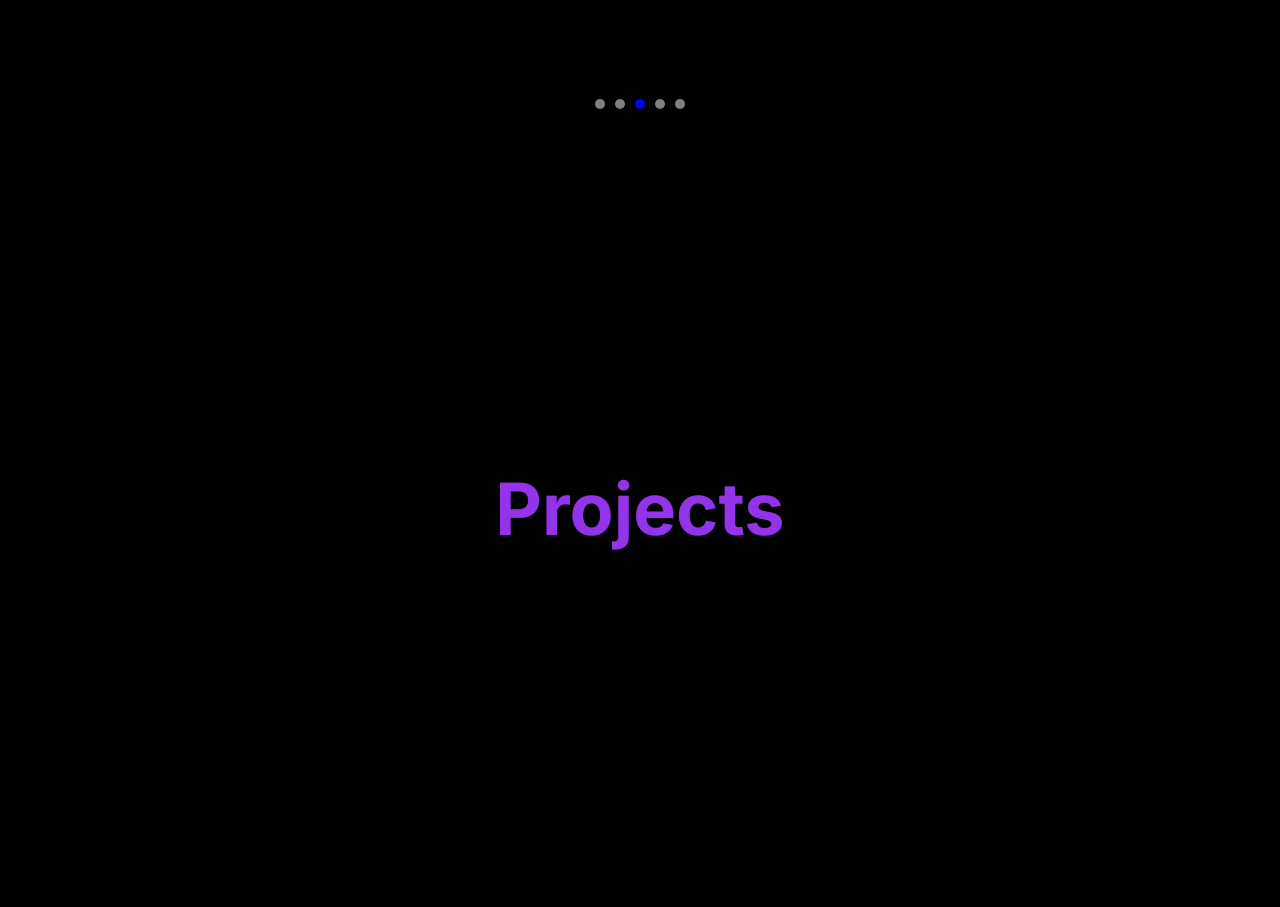
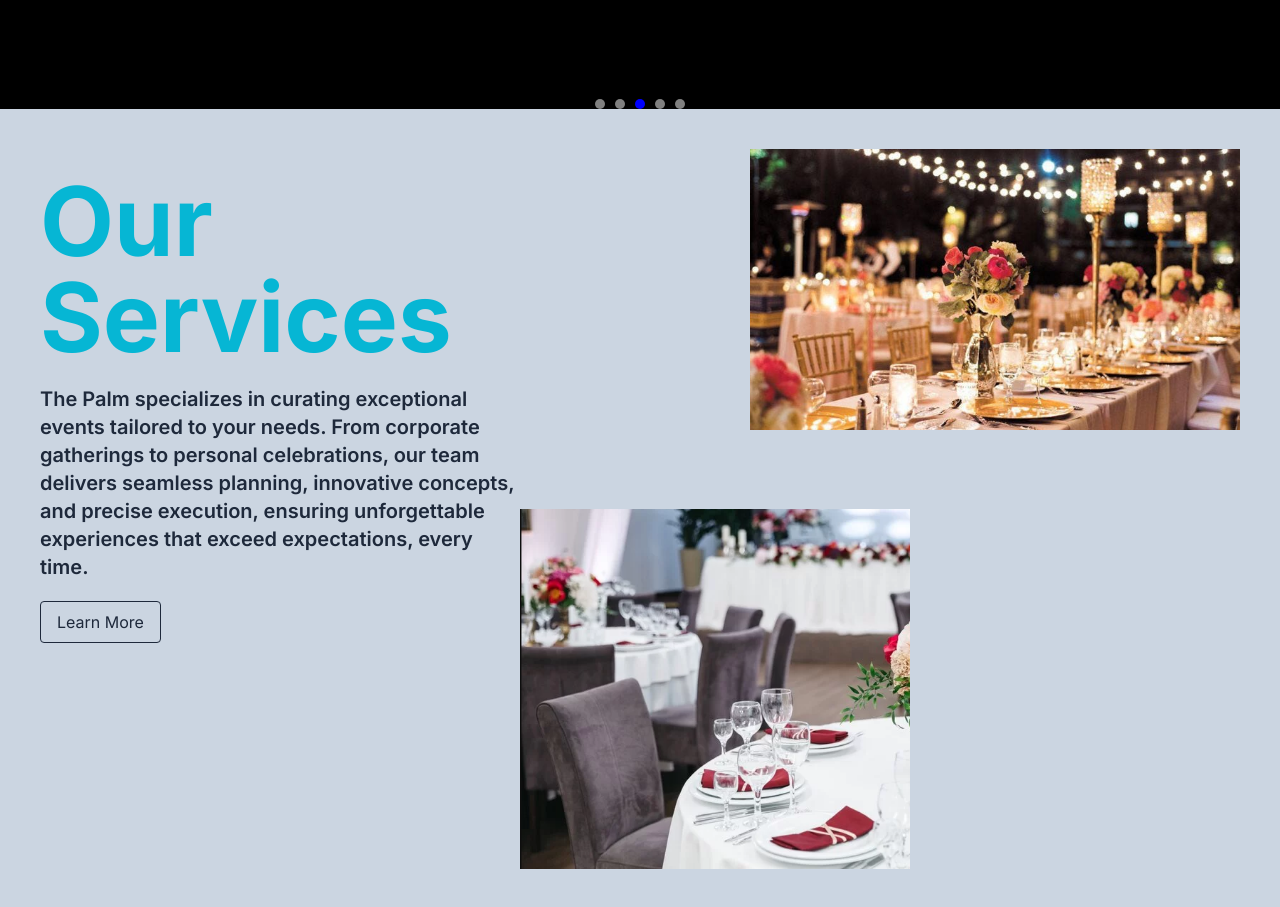
Before and after one commit to AbbasAliKazmi/nextjs-piaic-class-practice, a Next.js app: page / in a window 1280 px wide. Shown: the part 2291-3198 px from the top of the page. Built offline with nearby package versions, Linux system fonts and the light colour scheme.

Commit message:
Add Ourservicesec component to projects section

```diff
--- /dev/null
+++ b/src/app/ourservicesection/page.tsx
@@ -0,0 +1,40 @@
+import Image from "next/image"
+
+
+export default function Ourservicesec(){
+    return(
+        <div className="flex bg-slate-300 p-10 w-full">
+            <div className=" w-2/5 pt-6">
+                <h1 className="text-8xl font-bold text-start text-cyan-500">Our</h1>
+                <h1 className="text-8xl font-bold text-start text-cyan-500">Services</h1>
+                <p className="text-start mt-5 text-xl font-semibold text-slate-800">The Palm specializes in curating exceptional events tailored to your needs.
+                   From corporate gatherings to personal celebrations, our team delivers
+                   seamless planning, innovative concepts, and precise execution, ensuring
+                   unforgettable experiences that exceed expectations, every time.
+                </p>
+                <div className="flex justify-start">
+                  <button className="mt-5 px-4 py-2 border border-slate-800 text-slate-800 rounded">Learn More</button>
+                </div>
+            </div>
+            <div className=" w-3/5 relative">
+                {/* First Image (Left Bottom) */}
+                <Image
+                    src="/g1.png"
+                    width={390}
+                    height={470}
+                    alt="Picture setup"
+                    className="absolute left-0 bottom-0"
+                />
+
+                {/* Second Image (Top Right, Slightly Behind) */}
+                <Image
+                    src="/g2.jpg"
+                    width={490}
+                    height={420}
+                    alt="Picture setup"
+                    className="absolute top-0 right-0 -mt-30 -mr-30"
+                />
+            </div>
+        </div>
+    )
+}
--- a/src/app/page.tsx
+++ b/src/app/page.tsx
@@ -2,6 +2,7 @@ import Navbar from "./navbar/page";
 import Header from "./header/page";
 import Intro from "./intro/page";
 import Gallery_carousal from "./gallery_carousal/page";
+import Ourservicesec from "./ourservicesection/page";
 
 export default function Home() {
   return (
@@ -26,7 +27,7 @@ export default function Home() {
       <section
         id="projects"
         className="text-white h-screen bg-black text-center flex">
-        <h1 className="m-auto font-waterfall text-7xl text-purple-600 font-bold">Projects</h1>
+        <Ourservicesec/>
       </section>
     </div>
   )
```
Also changed, not shown: public/g1.PNG (added), public/g2.jpg (added).
